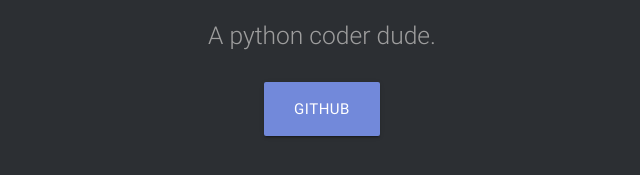
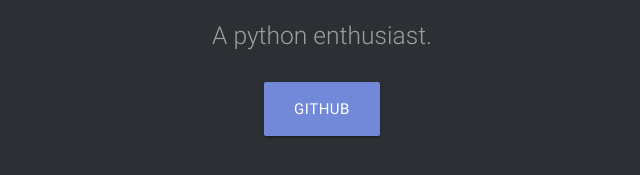
Before and after one commit to kyb3r/modmail-api, a plain HTML site: page static/index.html in a window 1280 px wide. Shown: the part 349-524 px from the top of the page, 318-958 px from the left. Drawn offline with nearby package versions, Linux system fonts and the light colour scheme; a web font is replaced by a local one.

Commit message:
Update index.html

```diff
--- a/static/index.html
+++ b/static/index.html
@@ -64,7 +64,7 @@
     <div class="container center">
         <div class="card-panel hoverable" id='main-card'>
             <h1 class="animated jackInTheBox header" id='dashbots'>Kyb3r</h1>
-            <h5 class="header col s12 light grey-text">A python coder dude.</h5>
+            <h5 class="header col s12 light grey-text">A python enthusiast.</h5>
             <br>
             <div class="row center">
             <a href="https://github.com/kyb3r" id="download-button" class="btn-large waves-effect">Github</a>
```
